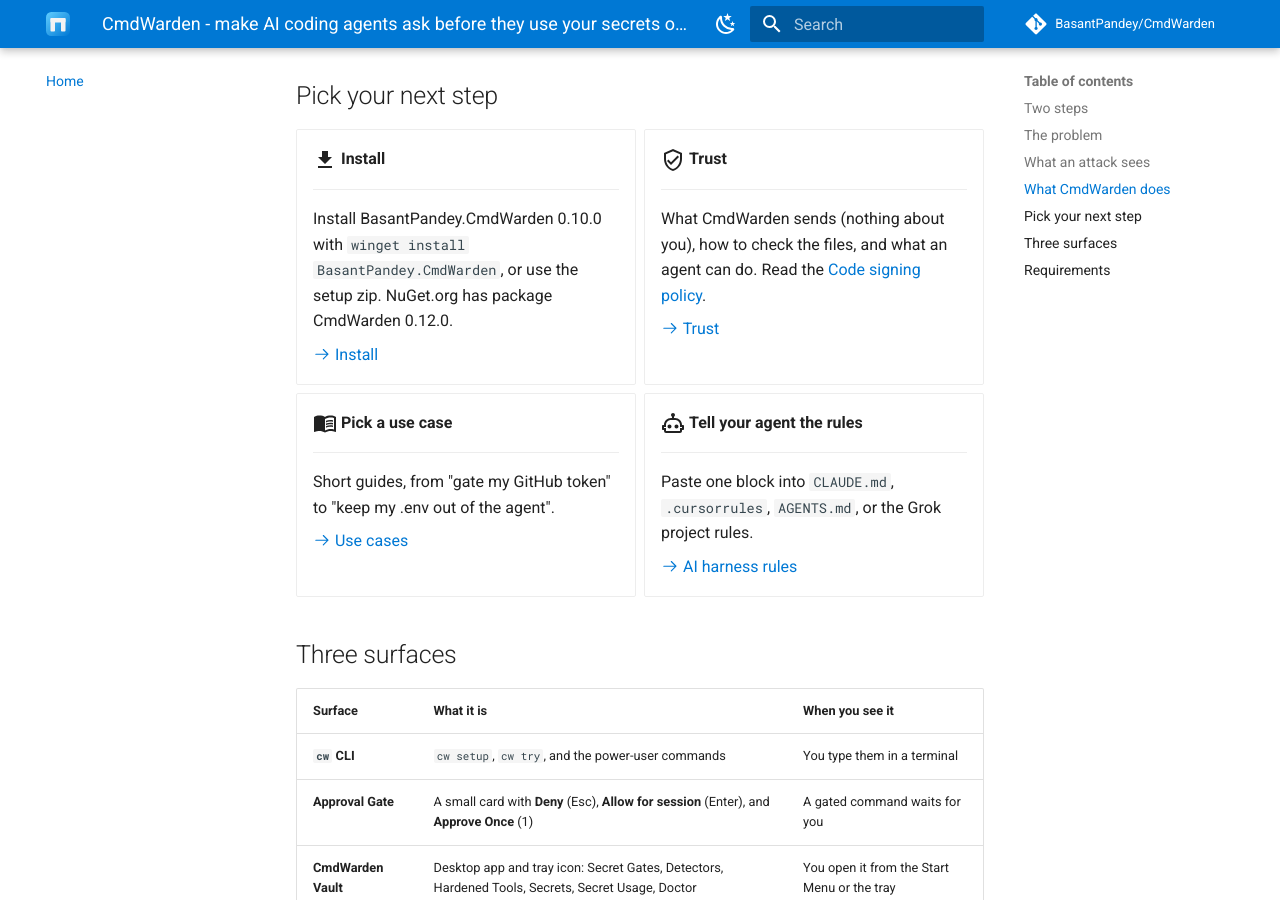
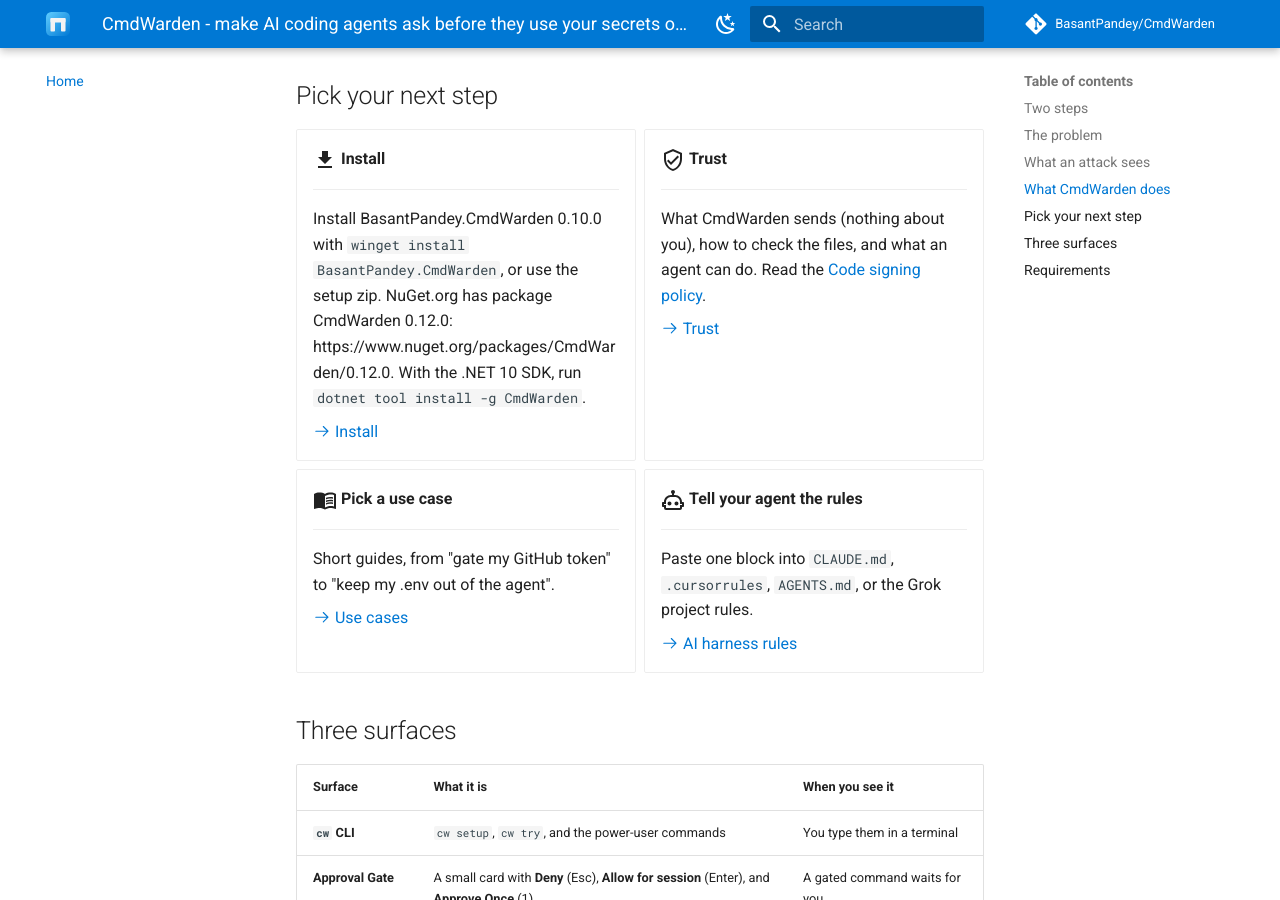
Before and after one commit to BasantPandey/CmdWarden, an MkDocs documentation site: the page built from docs/index.md, in a window 1280 px wide and 900 px high, scrolled down 2250 px. Built offline with MkDocs 1.6.1 and Material for MkDocs 9.7.7, drawn with Linux system fonts in a browser that asks for light colours; comment, search, counter and statistics services are not loaded.

Commit message:
Cite the NuGet.org page for CmdWarden 0.12.0. The install pages keep winget at version 0.10.0. The tool command stays dotnet tool install -g CmdWarden.

```diff
--- a/docs/index.md
+++ b/docs/index.md
@@ -65,7 +65,7 @@
 
     ---
 
-    Install BasantPandey.CmdWarden 0.10.0 with `winget install BasantPandey.CmdWarden`, or use the setup zip. NuGet.org has package CmdWarden 0.12.0.
+    Install BasantPandey.CmdWarden 0.10.0 with `winget install BasantPandey.CmdWarden`, or use the setup zip. NuGet.org has package CmdWarden 0.12.0: https://www.nuget.org/packages/CmdWarden/0.12.0. With the .NET 10 SDK, run `dotnet tool install -g CmdWarden`.
 
     [:octicons-arrow-right-24: Install](install.md)
 
```
Also changed, not shown: README.md (+1 -1 lines), docs/install.md (+1 -1 lines), 1 other file.
